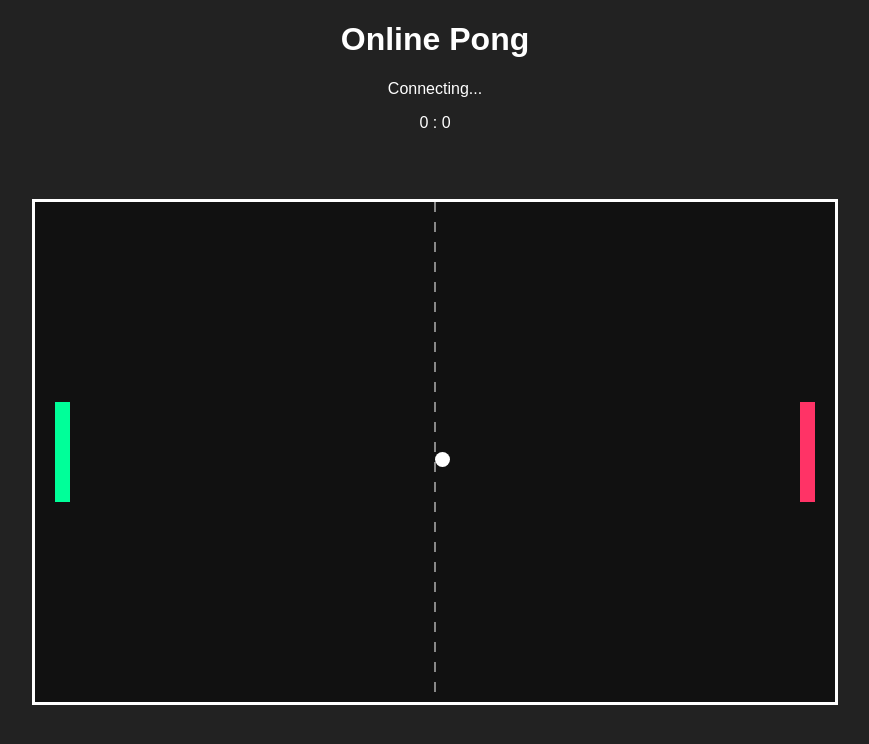
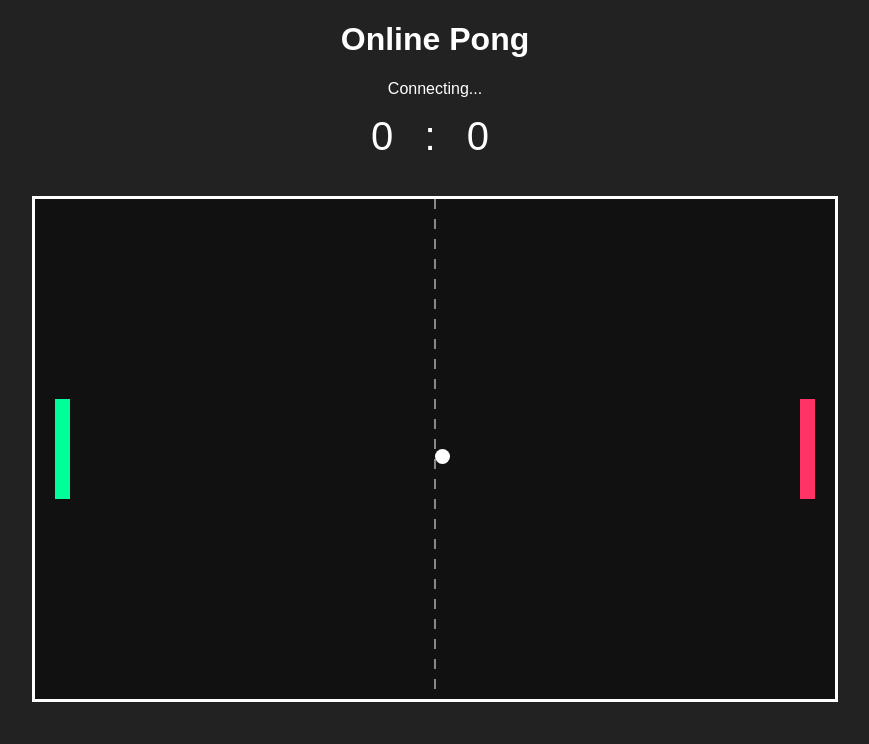
Before and after one commit to NikhilBasker/pingpong, a plain HTML site: page public/index.html in a window 1280 px wide. Shown: the whole page, without its empty margins (205-1074 px from the left). Drawn offline with nearby package versions, Linux system fonts and the light colour scheme; no server answers.

Commit message:
Update style.css

```diff
--- a/public/style.css
+++ b/public/style.css
@@ -11,7 +11,7 @@ body {
   display: flex;
   justify-content: center;
   align-items: center;
-  height: 80vh;
+  height: 70vh;
 }
 
 #pongCanvas {
@@ -20,3 +20,9 @@ body {
   display: block;
   margin: 0 auto;
 }
+
+#scoreboard {
+  font-size: 2.5em;
+  margin-bottom: 10px;
+  letter-spacing: 10px;
+}
```
